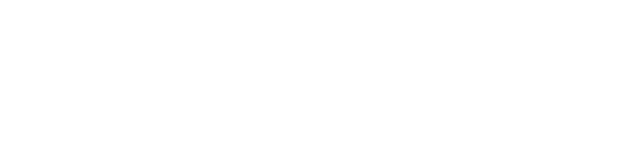
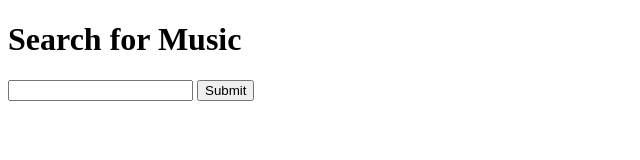
Before and after one commit to Momentum-Team-8/itunes-search-sarahartsoe, a website: page index.html in a window 1280 px wide. Shown: the whole page, without its empty margins (0-640 px from the left). Drawn offline with Linux system fonts and the light colour scheme.

Commit message:
updated html file.

```diff
--- a/index.html
+++ b/index.html
@@ -7,5 +7,12 @@
   <title>Music Search</title>
 </head>
 <body>
+  <div class="container">
+    <h1>Search for Music</h1>
+    <form id="search-form">
+      <input type="text">
+      <input type="submit">
+    </form>
+  </div>
 </body>
 </html>
```
